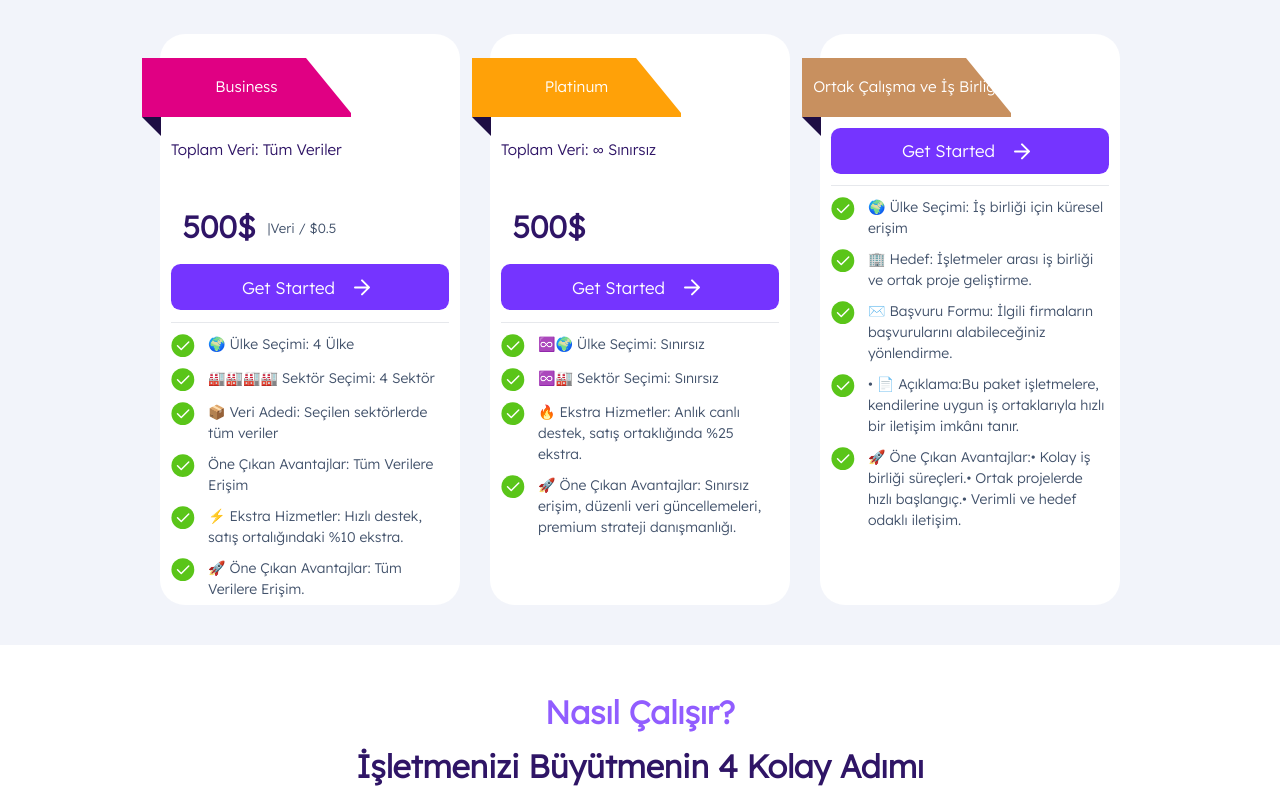
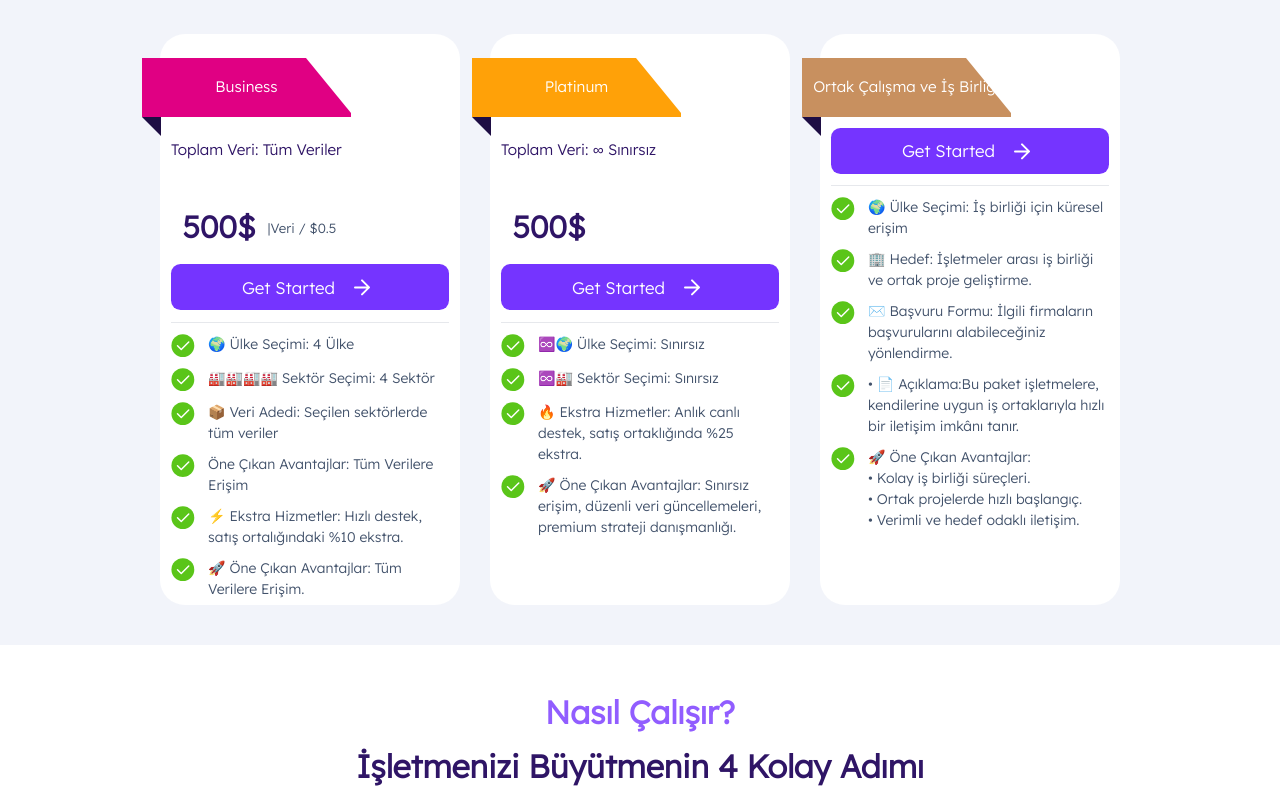
Before and after one commit to Medyanes-360/big-data-sale, a Next.js app: page / in a window 1280 px wide. Shown: the part 2573-3370 px from the top of the page. Built offline with nearby package versions, Linux system fonts and the light colour scheme.

Commit message:
SectionPackages data text list whitespace-pre-line add

```diff
--- a/components/home/sectionPackages/index.jsx
+++ b/components/home/sectionPackages/index.jsx
@@ -143,7 +143,7 @@ const SectionPackages = () => {
         },
         {
           iconType: "CheckSuccess",
-          text: "🚀 Öne Çıkan Avantajlar:•	Kolay iş birliği süreçleri.•	Ortak projelerde hızlı başlangıç.•	Verimli ve hedef odaklı iletişim.",
+          text: "🚀 Öne Çıkan Avantajlar: \n•	Kolay iş birliği süreçleri.   \n •	Ortak projelerde hızlı başlangıç.  \n•	Verimli ve hedef odaklı iletişim.",
         },
       ],
       partner: true, //ortak çalışma ve iş birliği kısmı
--- a/components/home/sectionPackages/sectionCardListContent/index.jsx
+++ b/components/home/sectionPackages/sectionCardListContent/index.jsx
@@ -19,7 +19,7 @@ const CardListContent = ({ items }) => {
               <Icons.CheckError className="w-[18.81px] h-[18.81px] md:w-[24px] md:h-[24px]" />
             ) : null}
           </div>
-          <span className="text-[10.97px] leading-[16.46px] md:text-sm md:leading-[21px]	font-medium	 font-Inter  text-gray-700">
+          <span className="text-[10.97px] whitespace-pre-line leading-[16.46px] md:text-sm md:leading-[21px]	font-medium	 font-Inter  text-gray-700">
             {item.text}
           </span>
         </div>
```
